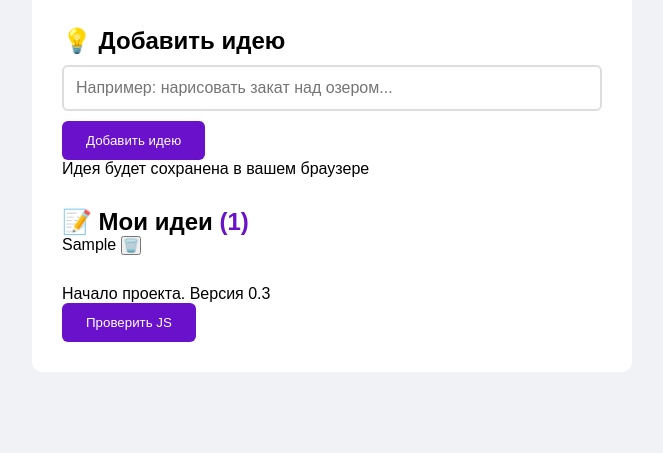
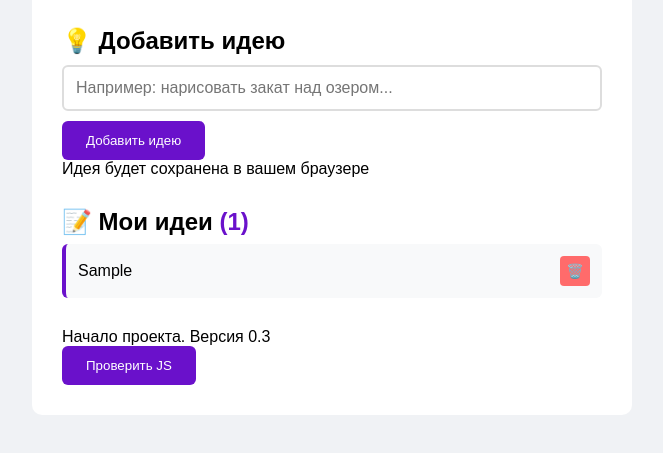
Before and after one commit to PolinaDoskoch970/artflow-assistant, a plain HTML site: page public/index.html in a window 1280 px wide. Both pictures are taken after typing "Sample" into the empty fields and a click on the button "Добавить идею". Shown: the part 119-572 px from the top of the page, without its empty margins (308-971 px from the left). Drawn offline with Linux system fonts and the light colour scheme.

Commit message:
Стили для кнопок удаления

```diff
--- a/public/css/style.css
+++ b/public/css/style.css
@@ -55,3 +55,24 @@ h1 { color: #6a11cb; margin-bottom: 10px; }
     border-radius: 6px;
     border-left: 4px solid #6a11cb;
 }
+/* КНОПКА УДАЛЕНИЯ */
+.idea-item {
+    display: flex;
+    justify-content: space-between;
+    align-items: center;
+    background: #f8f9fa;
+    padding: 12px;
+    margin: 8px 0;
+    border-radius: 6px;
+    border-left: 4px solid #6a11cb;
+}
+.delete-btn {
+    background: #ff6b6b;
+    color: white;
+    border: none;
+    width: 30px;
+    height: 30px;
+    border-radius: 4px;
+    cursor: pointer;
+    font-size: 14px;
+}
```
